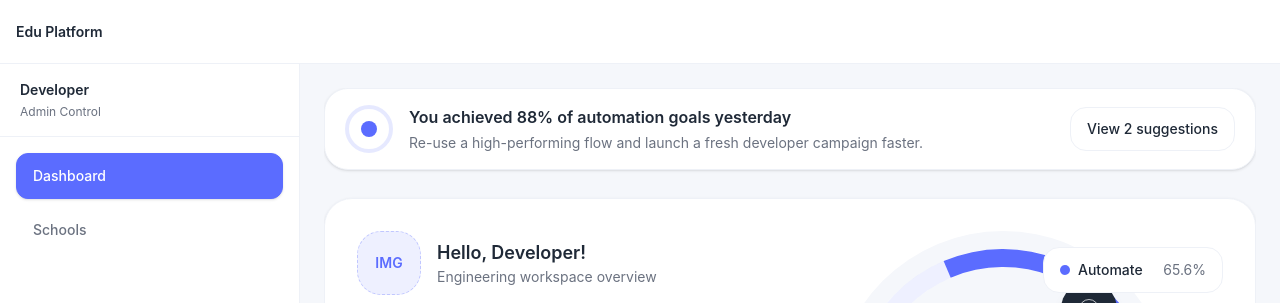
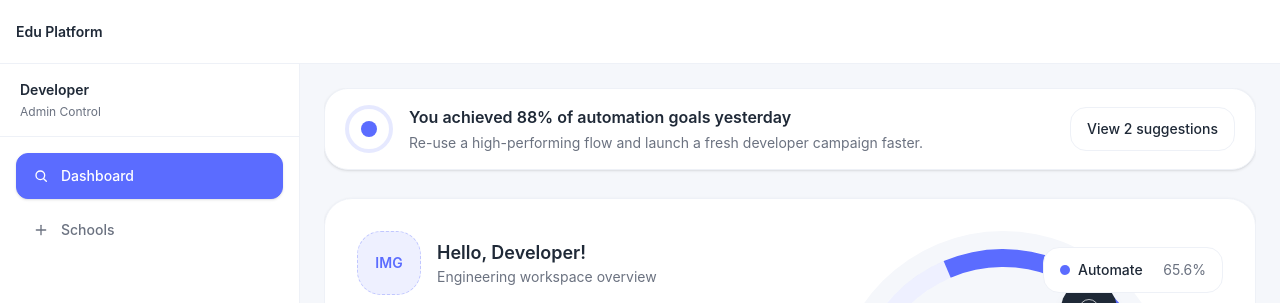
Before and after one commit to esurajpandey/edu-platform-frontend, a Next.js app: page /dashboard in a window 1280 px wide. Shown: the top 303 px of the page. Built offline with nearby package versions, Linux system fonts and the light colour scheme.

Commit message:
Icon component has been added

```diff
--- /dev/null
+++ b/src/assets/icons/index.ts
@@ -0,0 +1,8 @@
+import PlusIcon from "./plus";
+import SearchIcon from "./search";
+import { IconRegistry } from "@/types";
+
+export const icons: IconRegistry = {
+  plus: PlusIcon,
+  search: SearchIcon,
+};
--- /dev/null
+++ b/src/assets/icons/plus.tsx
@@ -0,0 +1,22 @@
+import { SVGProps } from "react";
+
+export default function PlusIcon(props: SVGProps<SVGSVGElement>) {
+  return (
+    <svg viewBox="0 0 24 24" fill="none" xmlns="http://www.w3.org/2000/svg" {...props}>
+      <path
+        d="M12 5V19"
+        stroke="currentColor"
+        strokeWidth="2"
+        strokeLinecap="round"
+        strokeLinejoin="round"
+      />
+      <path
+        d="M5 12H19"
+        stroke="currentColor"
+        strokeWidth="2"
+        strokeLinecap="round"
+        strokeLinejoin="round"
+      />
+    </svg>
+  );
+}
--- /dev/null
+++ b/src/assets/icons/search.tsx
@@ -0,0 +1,16 @@
+import { SVGProps } from "react";
+
+export default function SearchIcon(props: SVGProps<SVGSVGElement>) {
+  return (
+    <svg viewBox="0 0 24 24" fill="none" xmlns="http://www.w3.org/2000/svg" {...props}>
+      <circle cx="11" cy="11" r="6.5" stroke="currentColor" strokeWidth="2" />
+      <path
+        d="M16 16L20 20"
+        stroke="currentColor"
+        strokeWidth="2"
+        strokeLinecap="round"
+        strokeLinejoin="round"
+      />
+    </svg>
+  );
+}
--- /dev/null
+++ b/src/components/Icon.tsx
@@ -0,0 +1,50 @@
+import { CSSProperties, SVGProps } from "react";
+import { icons } from "@/assets/icons";
+import { IconColor, IconName, IconSize } from "@/types";
+
+type IconProps = Omit<SVGProps<SVGSVGElement>, "color"> & {
+  name: IconName;
+  size?: IconSize;
+  color?: IconColor;
+};
+
+const iconSizes: Record<IconSize, number> = {
+  tiny: 12,
+  small: 16,
+  medium: 20,
+  large: 24,
+};
+
+const iconColors: Record<IconColor, string> = {
+  primary: "var(--color-primary)",
+  primaryDark: "var(--color-primaryDark)",
+  primaryLight: "var(--color-primaryLight)",
+  base: "var(--color-base)",
+  surface: "var(--color-surface)",
+  surfaceSoft: "var(--color-surfaceSoft)",
+  text: "var(--color-text)",
+  textLight: "var(--color-textLight)",
+  textMuted: "var(--color-textMuted)",
+  danger: "var(--color-danger)",
+};
+
+export default function Icon({
+  name,
+  size = "medium",
+  color = "text",
+  style,
+  ...props
+}: IconProps) {
+  const SvgIcon = icons[name];
+  const iconStyle: CSSProperties = {
+    width: iconSizes[size],
+    height: iconSizes[size],
+    color: iconColors[color],
+    flexShrink: 0,
+    ...style,
+  };
+
+  return (
+    <SvgIcon aria-hidden={props["aria-label"] ? undefined : true} style={iconStyle} {...props} />
+  );
+}
--- /dev/null
+++ b/src/components/index.ts
@@ -0,0 +1,2 @@
+export { default as Icon } from "./Icon";
+export type { IconColor, IconName, IconSize } from "@/types";
--- a/src/constants/routes.ts
+++ b/src/constants/routes.ts
@@ -1,32 +1,28 @@
+import { MenuItem } from "@/types";
 import { Role } from "./roles";
-
-export type MenuItem = {
-  name: string;
-  path: string;
-};
 
 const ROUTE_CONFIG: Record<Role, MenuItem[]> = {
   developer: [
-    { name: "Dashboard", path: "/dashboard" },
-    { name: "Schools", path: "/schools" },
+    { name: "Dashboard", path: "/dashboard", icon: "search" },
+    { name: "Schools", path: "/schools", icon: "plus" },
   ],
 
   "school-admin": [
-    { name: "Dashboard", path: "/admin/dashboard" },
-    { name: "Students", path: "/admin/students" },
-    { name: "Teachers", path: "/admin/teachers" },
-    { name: "Fees", path: "/admin/fees" },
+    { name: "Dashboard", path: "/admin/dashboard", icon: "search" },
+    { name: "Students", path: "/admin/students", icon: "plus" },
+    { name: "Teachers", path: "/admin/teachers", icon: "plus" },
+    { name: "Fees", path: "/admin/fees", icon: "plus" },
   ],
 
   teacher: [
-    { name: "Dashboard", path: "/teacher/dashboard" },
-    { name: "Attendance", path: "/teacher/attendance" },
-    { name: "Exams", path: "/teacher/exams" },
+    { name: "Dashboard", path: "/teacher/dashboard", icon: "search" },
+    { name: "Attendance", path: "/teacher/attendance", icon: "plus" },
+    { name: "Exams", path: "/teacher/exams", icon: "plus" },
   ],
 
   student: [
-    { name: "Dashboard", path: "/student/dashboard" },
-    { name: "Results", path: "/student/results" },
+    { name: "Dashboard", path: "/student/dashboard", icon: "search" },
+    { name: "Results", path: "/student/results", icon: "plus" },
   ],
 };
 
--- a/src/layouts/DeveloperLayout.tsx
+++ b/src/layouts/DeveloperLayout.tsx
@@ -3,6 +3,7 @@
 import { ReactNode } from "react";
 import Link from "next/link";
 import { usePathname } from "next/navigation";
+import { Icon } from "@/components";
 import { getMenuByRole } from "@/constants/routes";
 
 export default function DeveloperLayout({ children }: { children: ReactNode }) {
@@ -31,13 +32,20 @@ export default function DeveloperLayout({ children }: { children: ReactNode }) {
                 <Link
                   key={item.path}
                   href={item.path}
-                  className={`block rounded-xl border px-4 py-3 text-sm font-medium transition ${
+                  className={`flex items-center gap-3 rounded-xl border px-4 py-3 text-sm font-medium transition ${
                     isActive
                       ? "border-primary bg-primary text-surface shadow-sm"
                       : "border-transparent text-textLight hover:border-surfaceSoft hover:bg-base hover:text-text"
                   }`}
                 >
-                  {item.name}
+                  {item.icon ? (
+                    <Icon
+                      name={item.icon}
+                      size="small"
+                      color={isActive ? "surface" : "textLight"}
+                    />
+                  ) : null}
+                  <span>{item.name}</span>
                 </Link>
               );
             })}
--- /dev/null
+++ b/src/types/icon.types.ts
@@ -0,0 +1,21 @@
+import { ComponentType, SVGProps } from "react";
+
+export type IconName = "search" | "plus";
+
+export type IconSize = "tiny" | "small" | "medium" | "large";
+
+export type IconColor =
+  | "primary"
+  | "primaryDark"
+  | "primaryLight"
+  | "base"
+  | "surface"
+  | "surfaceSoft"
+  | "text"
+  | "textLight"
+  | "textMuted"
+  | "danger";
+
+export type IconComponent = ComponentType<SVGProps<SVGSVGElement>>;
+
+export type IconRegistry = Record<IconName, IconComponent>;
--- /dev/null
+++ b/src/types/index.ts
@@ -0,0 +1,2 @@
+export type { IconColor, IconComponent, IconName, IconRegistry, IconSize } from "./icon.types";
+export type { MenuItem } from "./navigation.types";
```
Also changed, not shown: src/types/navigation.types.ts (added, +7 -0 lines).
